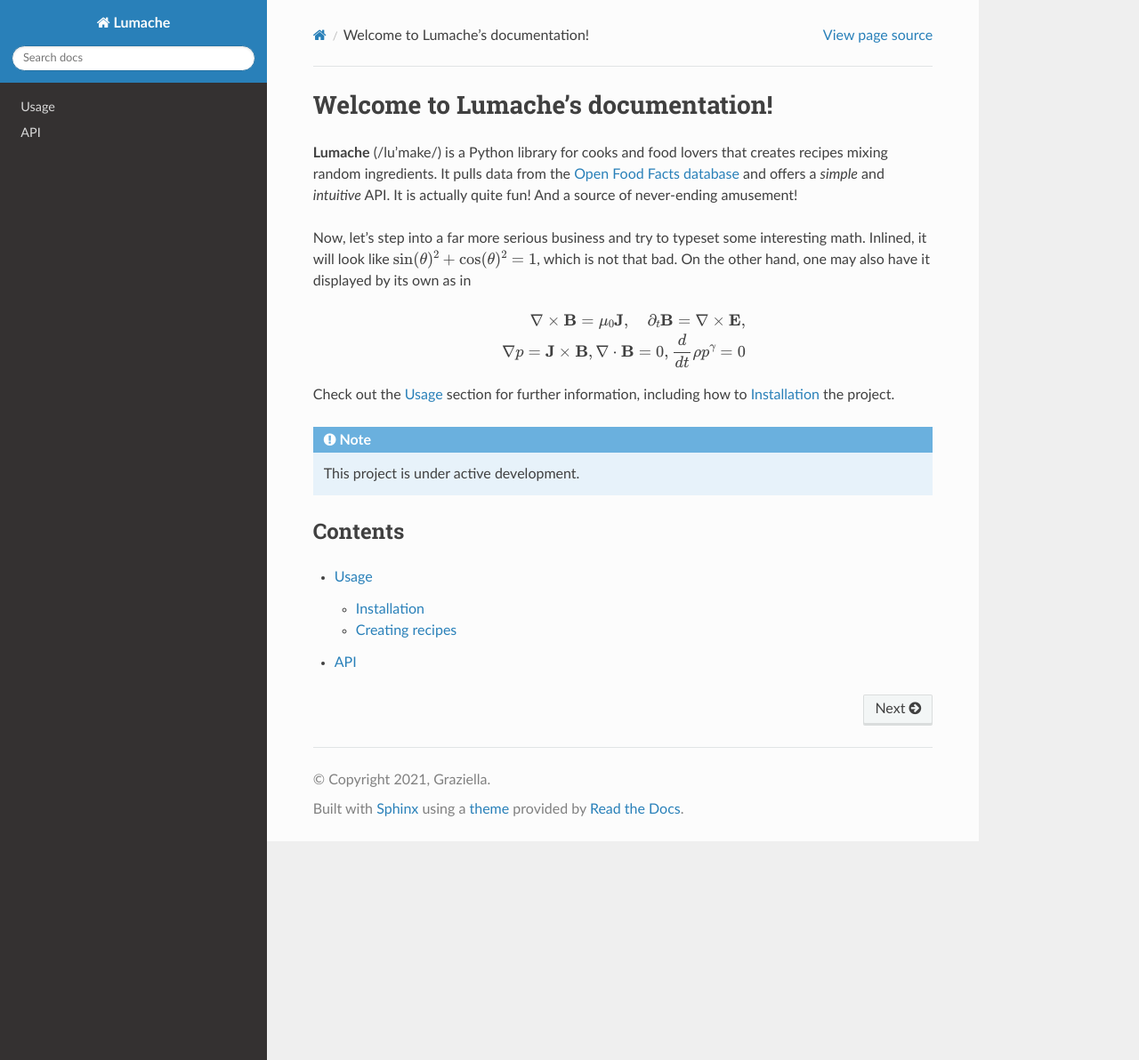
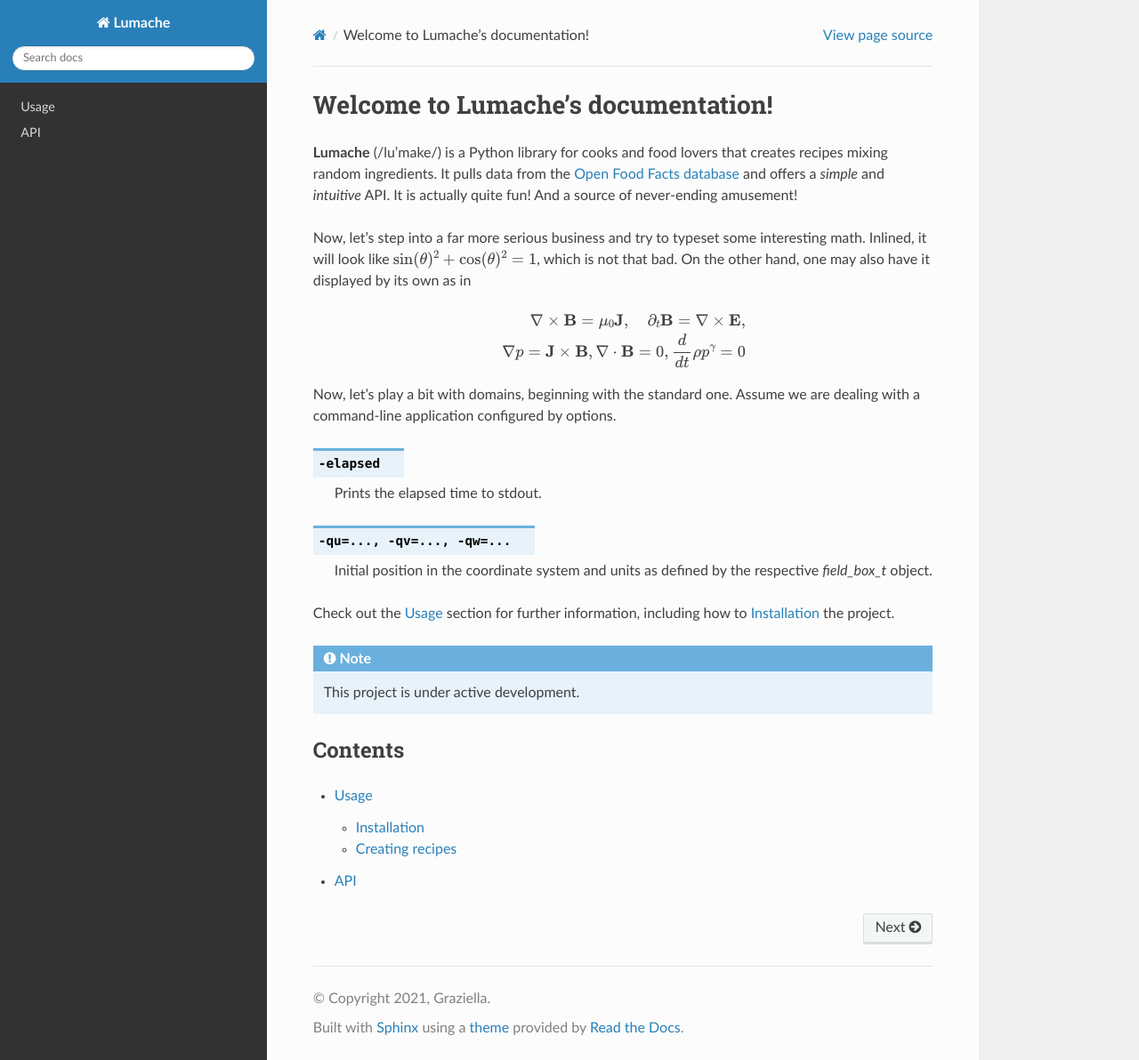
Before and after one commit to prodrigs/rtd-tutorial, a Sphinx documentation site: the page built from docs/source/index.rst, in a window 1280 px wide and 1192 px high. Shown: the whole window at 89% size. Built offline with Sphinx 7.4.7 and the Read the Docs theme 3.1.0, drawn with Linux system fonts in a browser that asks for light colours.

Commit message:
Test the standard domain.

```diff
--- a/docs/source/index.rst
+++ b/docs/source/index.rst
@@ -16,6 +16,16 @@ other hand, one may also have it displayed by its own as in
 
    \nabla p = \mathbf{J} \times \mathbf{B}, \nabla \cdot \mathbf{B} = 0, \frac{d}{dt} \rho p^\gamma = 0
 
+Now, let's play a bit with domains, beginning with the standard one. Assume we are dealing with a command-line application configured by options.
+
+.. option:: -elapsed
+
+   Prints the elapsed time to stdout.
+
+.. option:: -qu=..., -qv=..., -qw=...
+
+   Initial position in the coordinate system and units as defined by the respective `field_box_t` object.
+
 Check out the :doc:`usage` section for further information, including
 how to :ref:`installation` the project.
 
```
